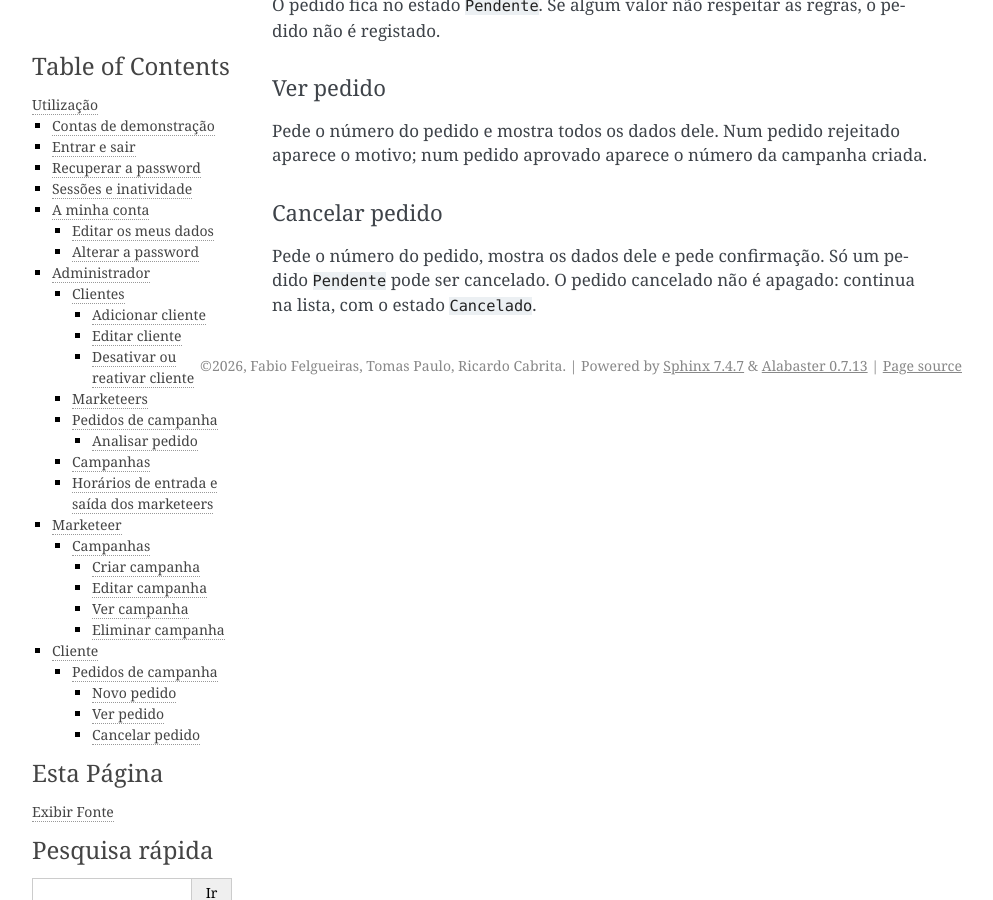
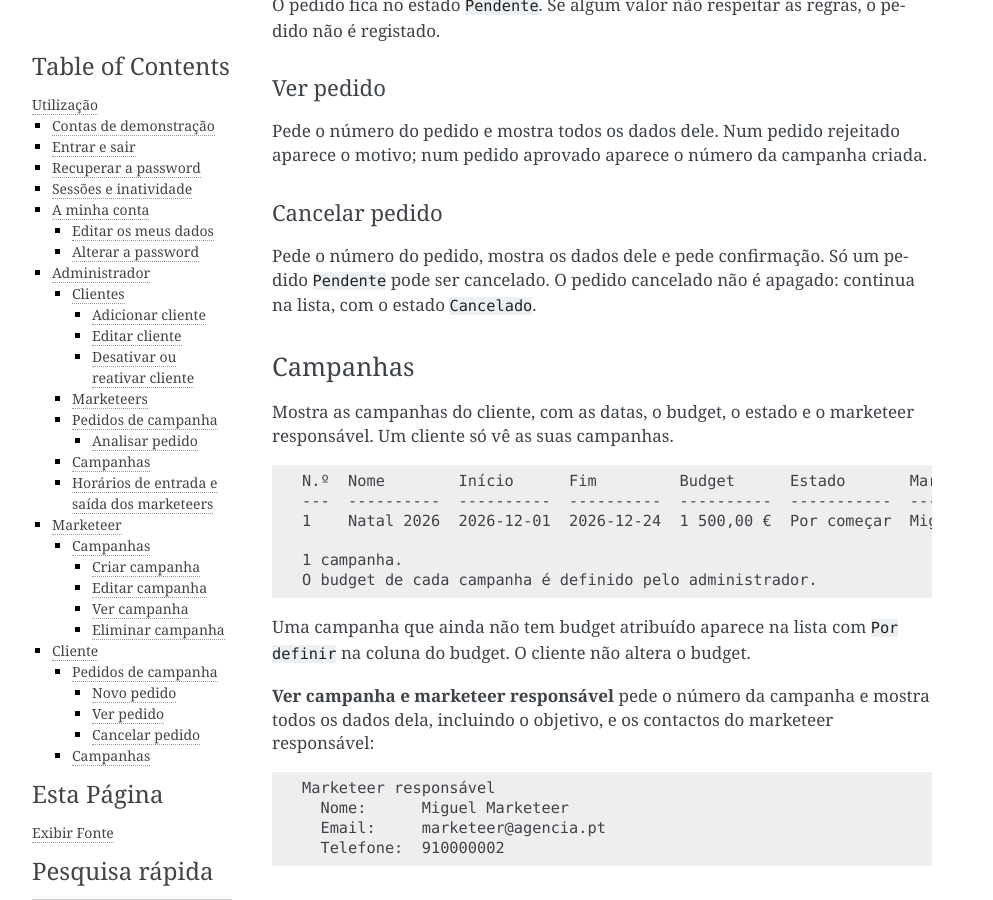
Before and after one commit to Blive77/ADC-TrabGrupo, a Sphinx documentation site: the page built from docs/utilizacao.rst, in a window 1280 px wide and 900 px high, scrolled down 9221 px. Shown: the whole window, without its empty margins (148-1141 px from the left). Built offline with Sphinx 7.4.7, drawn with Linux system fonts in a browser that asks for light colours.

Commit message:
docs: documentar as campanhas vistas pelo cliente

```diff
--- a/docs/arquitetura.rst
+++ b/docs/arquitetura.rst
@@ -29,7 +29,7 @@ Estrutura de pastas
        perfis.py          menu de cada perfil
        admin.py           opções do menu do Administrador
        gestao.py          gestão de clientes e marketeers, pelo Administrador
-       campanhas.py       campanhas, nos menus do Marketeer e do Administrador
+       campanhas.py       campanhas, nos menus dos três perfis
        pedidos.py         pedidos de campanha, nos menus do Cliente e do Administrador
        conta.py           opções da conta, comuns a todos os perfis
        recuperacao.py     recuperação da password
--- a/docs/utilizacao.rst
+++ b/docs/utilizacao.rst
@@ -502,3 +502,32 @@ Cancelar pedido
 Pede o número do pedido, mostra os dados dele e pede confirmação. Só um
 pedido ``Pendente`` pode ser cancelado. O pedido cancelado não é apagado:
 continua na lista, com o estado ``Cancelado``.
+
+Campanhas
+~~~~~~~~~
+
+Mostra as campanhas do cliente, com as datas, o budget, o estado e o
+marketeer responsável. Um cliente só vê as suas campanhas.
+
+.. code-block:: text
+
+   N.º  Nome        Início      Fim         Budget      Estado       Marketeer
+   ---  ----------  ----------  ----------  ----------  -----------  ----------------
+   1    Natal 2026  2026-12-01  2026-12-24  1 500,00 €  Por começar  Miguel Marketeer
+
+   1 campanha.
+   O budget de cada campanha é definido pelo administrador.
+
+Uma campanha que ainda não tem budget atribuído aparece na lista com
+``Por definir`` na coluna do budget. O cliente não altera o budget.
+
+**Ver campanha e marketeer responsável** pede o número da campanha e mostra
+todos os dados dela, incluindo o objetivo, e os contactos do marketeer
+responsável:
+
+.. code-block:: text
+
+   Marketeer responsável
+     Nome:      Miguel Marketeer
+     Email:     marketeer@agencia.pt
+     Telefone:  910000002
```
